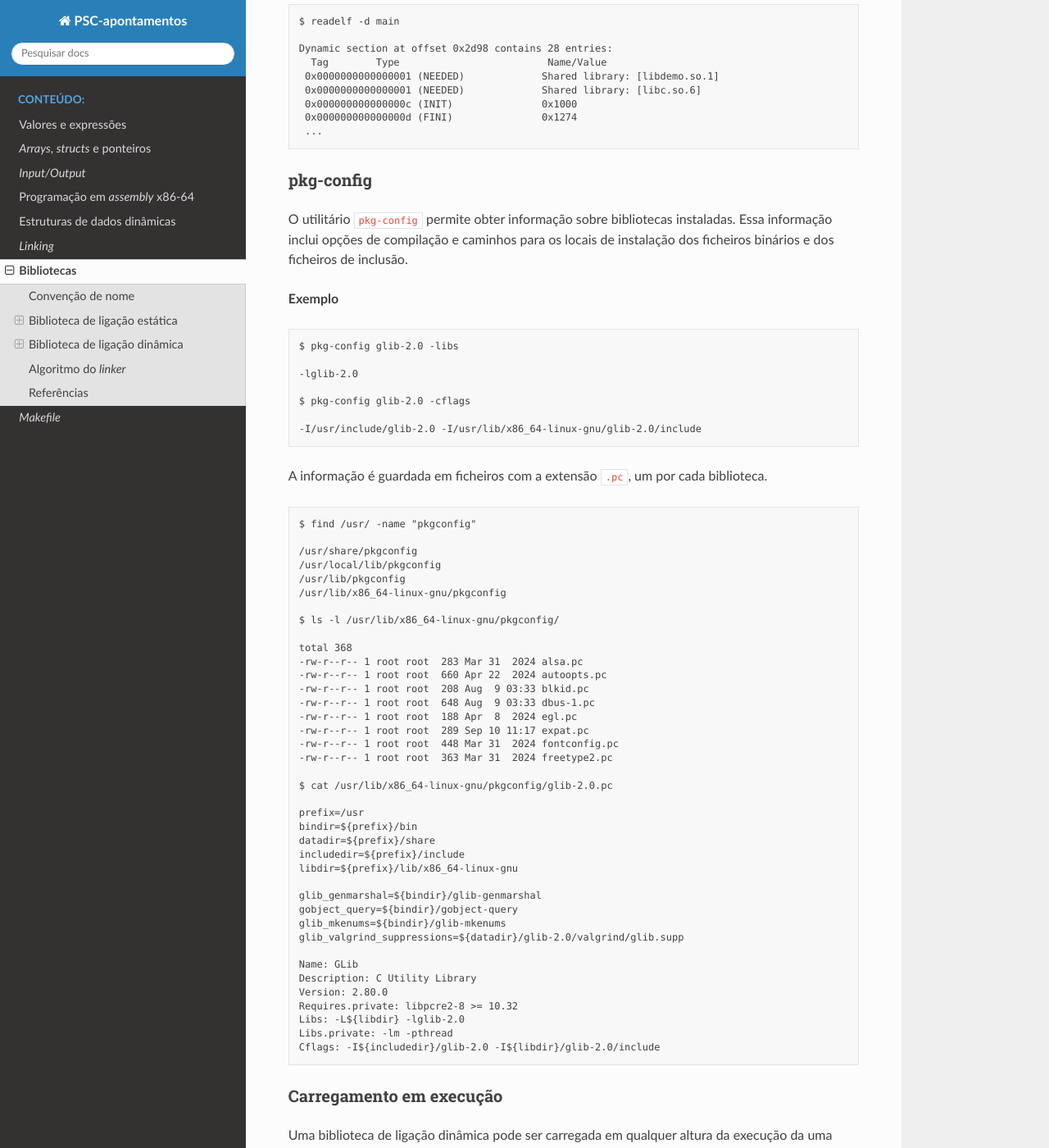
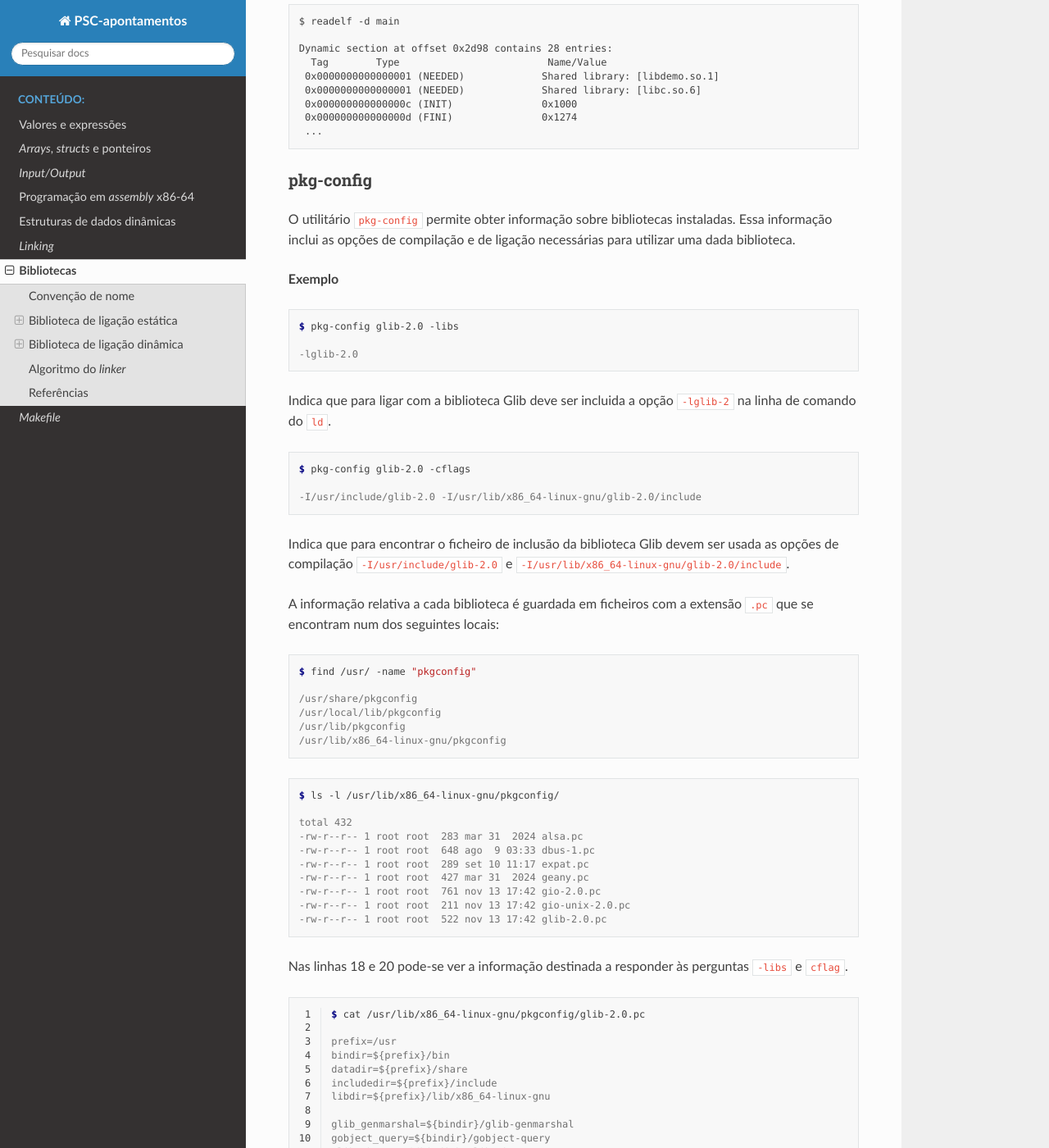
Before and after one commit to econde/PSC_apontamentos, a Sphinx documentation site: the page built from doc/source/libraries/libraries.rst, in a window 1280 px wide and 1400 px high, scrolled down 6957 px. Shown: the whole window at 82% size. Built offline with Sphinx 7.4.7 and the Read the Docs theme 3.1.0, drawn with Linux system fonts in a browser that asks for light colours; some of the changed text lies outside the part shown.

```diff
--- a/doc/source/data_structures/list.rst
+++ b/doc/source/data_structures/list.rst
@@ -144,6 +146,8 @@ depois de ``free(user)``.
    :language: c
    :lines: 112-119
    :linenos:
+
+
 
 Lista duplamente ligada
 -----------------------
--- a/doc/source/libraries/libraries.rst
+++ b/doc/source/libraries/libraries.rst
@@ -350,24 +350,32 @@ pkg-config
 ----------
 
 O utilitário ``pkg-config`` permite obter informação sobre bibliotecas instaladas.
-Essa informação inclui opções de compilação e caminhos para os locais de instalação dos ficheiros binários
-e dos ficheiros de inclusão.
+Essa informação inclui as opções de compilação e de ligação necessárias
+para utilizar uma dada biblioteca.
 
 **Exemplo**
 
-::
+.. code-block:: console
 
    $ pkg-config glib-2.0 -libs
 
    -lglib-2.0
 
+Indica que para ligar com a biblioteca Glib deve ser incluida a opção ``-lglib-2`` na linha de comando do ``ld``.
+
+.. code-block:: console
+
    $ pkg-config glib-2.0 -cflags
 
    -I/usr/include/glib-2.0 -I/usr/lib/x86_64-linux-gnu/glib-2.0/include
 
-A informação é guardada em ficheiros com a extensão ``.pc``, um por cada biblioteca.
+Indica que para encontrar o ficheiro de inclusão da biblioteca Glib devem
+ser usada as opções de compilação ``-I/usr/include/glib-2.0`` e ``-I/usr/lib/x86_64-linux-gnu/glib-2.0/include``.
 
-::
+A informação relativa a cada biblioteca é guardada em ficheiros com a extensão ``.pc``
+que se encontram num dos seguintes locais:
+
+.. code-block:: console
 
    $ find /usr/ -name "pkgconfig"
 
@@ -376,17 +384,24 @@ A informação é guardada em ficheiros com a extensão ``.pc``, um por cada bib
    /usr/lib/pkgconfig
    /usr/lib/x86_64-linux-gnu/pkgconfig
 
+
+.. code-block:: console
+
    $ ls -l /usr/lib/x86_64-linux-gnu/pkgconfig/
 
-   total 368
-   -rw-r--r-- 1 root root  283 Mar 31  2024 alsa.pc
-   -rw-r--r-- 1 root root  660 Apr 22  2024 autoopts.pc
-   -rw-r--r-- 1 root root  208 Aug  9 03:33 blkid.pc
-   -rw-r--r-- 1 root root  648 Aug  9 03:33 dbus-1.pc
-   -rw-r--r-- 1 root root  188 Apr  8  2024 egl.pc
-   -rw-r--r-- 1 root root  289 Sep 10 11:17 expat.pc
-   -rw-r--r-- 1 root root  448 Mar 31  2024 fontconfig.pc
-   -rw-r--r-- 1 root root  363 Mar 31  2024 freetype2.pc
+   total 432
+   -rw-r--r-- 1 root root  283 mar 31  2024 alsa.pc
+   -rw-r--r-- 1 root root  648 ago  9 03:33 dbus-1.pc
+   -rw-r--r-- 1 root root  289 set 10 11:17 expat.pc
+   -rw-r--r-- 1 root root  427 mar 31  2024 geany.pc
+   -rw-r--r-- 1 root root  761 nov 13 17:42 gio-2.0.pc
+   -rw-r--r-- 1 root root  211 nov 13 17:42 gio-unix-2.0.pc
+   -rw-r--r-- 1 root root  522 nov 13 17:42 glib-2.0.pc
+
+Nas linhas 18 e 20 pode-se ver a informação destinada a responder às perguntas ``-libs`` e ``cflag``.
+
+.. code-block:: console
+   :linenos:
 
    $ cat /usr/lib/x86_64-linux-gnu/pkgconfig/glib-2.0.pc
 
@@ -417,7 +432,7 @@ da uma aplicação -- não apenas no momento do arranque da aplicação.
 
 API para carregamento de bibliotecas em tempo de execução:
 
-::
+.. code-block:: c
 
    #include <dfcn.h>
    void *dlopen(const char *filename, int flags);
@@ -450,7 +465,7 @@ Fonte do programa executável:
 
 Para gerar o executável:
 
-::
+.. code-block:: console
 
    $ gcc main.c -ldl -o main
 
@@ -463,13 +478,13 @@ Fonte do programa em biblioteca:
 
 Geração da biblioteca de ligação dinâmica:
 
-::
+.. code-block:: console
 
    $ gcc -fpic lib_func.c -shared -o lib_func.so
 
 **1ª experiência**
 
-::
+.. code-block:: console
 
    $ ./main
    usage: ./main libXXX.so
@@ -478,7 +493,7 @@ Não foi indicado o ficheiro da biblioteca.
 
 **2ª experiência**
 
-::
+.. code-block:: console
 
    $ ./main lib_func.so
 
@@ -489,7 +504,7 @@ porque a diretoria corrente não se encontra nos caminhos de procura de bibliote
 
 3ª experência
 
-::
+.. code-block:: console
 
    $ export LD_LIBRAY_PATH=.
    $ ./main lib_func.so
@@ -527,39 +552,42 @@ a descrição textual e a letra identificadora.
 
 Em seguida exemplifica-se a criação de um comando para vazar a fila de espera.
 
-.. literalinclude:: ../../../code/dlopen/wqueue/purge.c
+.. literalinclude:: ../../../code/dlopen/wqueue/toempty.c
    :language: c
-   :caption: purge.c
+   :caption: toempty.c
 
 Os elementos do comando são obrigatoriamente designados pelos símbolos
 ``command_function``, ``command_letter`` e ``command_description``,
 pois serão estes os símbolos utilizados por parte do programa executável,
 ao invocar a função ``dlsym`` (linhas 40, 45 e 50).
 
-O shared object é gerado sob o controlo do seguinte makefile:
+O *shared object* é gerado sob o controlo do seguinte *makefile*:
 
 .. literalinclude:: ../../../code/dlopen/wqueue/makelib
+   :linenos:
    :caption: makelib
 
 **1ª experiência**
 
 Remover a opção ``-rdynamic`` da linha de geração do executável ``wqueue``.
 
-::
+.. code-block:: console
 
-   $ .wqueue
-   >c ./libpurge.so
-   ./libpurge.so: undefined symbol: queue
+   $ ./wqueue
+
+   >c ./libtoempty.so
+   ./libtoempty.so: undefined symbol: queue
    >
 
-Este erro deve-se ao facto de o programa executável, por omissão,
+Este erro deve-se ao programa executável, por omissão,
 não exportar símbolos para ligação dinâmica com os *shared objects*.
 A referência indefinida ao símbolo externo ``queue``,
-existente em ``libpurge.so``, não poder ser resolvida pelo *linker* dinâmico.
+existente em ``libtoempty.so``, não poder ser resolvida pelo *linker* dinâmico.
 
-::
+.. code-block:: console
 
-   $ readelf --dyn-syms libpurge.so
+   $ readelf --dyn-syms libtoempty.so
+
    Symbol table '.dynsym' contains 10 entries:
       Num:    Value          Size Type    Bind   Vis      Ndx Name
    	...
@@ -571,9 +599,11 @@ só fica disponível para ligação dinâmica,
 se o executável for gerado com a opção ``-rdynamic`` (linha 4 do makefile).
 
 Nessa altura todos os símbolos globais são incluídos na tabela de símbolos de ligação dinâmica.
-::
+
+.. code-block:: console
 
    $ readelf --dyn-syms wqueue
+
    Symbol table '.dynsym' contains 40 entries:
       Num:    Value          Size Type    Bind   Vis      Ndx Name
    	...
@@ -582,12 +612,14 @@ Nessa altura todos os símbolos globais são incluídos na tabela de símbolos d
 
 **2ª experiência**
 
-Depois de o programa executável ser produzido com a opção -rsymbol a ligação dinâmica do símbolo queue sucede bem e o código acabado de carregar pode ser utilizado.
+Depois de o programa executável ser produzido com a opção ``-rsymbol``,
+a ligação dinâmica do símbolo ``queue`` sucede bem e o código acabado de carregar pode ser utilizado.
 
-::
+.. code-block:: console
 
    $ ./wqueue
-   >c libpurge.so
+
+   >c libtoempty.so
    >h
    k        - Eliminar todos os utentes da fila de espera
    n <nome> - Chegada de novo utente
@@ -611,7 +643,7 @@ Por essa razão as bibliotecas são colocadas, na linha de comando, depois dos f
 
 Inverter a ordem de colocação da biblioteca em relação ao objeto ``main.o``.
 
-::
+.. code-block:: console
 
 $ gcc libdemo.a main.o -o main
 
```
Also changed, not shown: other parts of doc/source/data_structures/list.rst (+2 -0 lines), other parts of doc/source/libraries/libraries.rst (+12 -2 lines), 7 other files.
